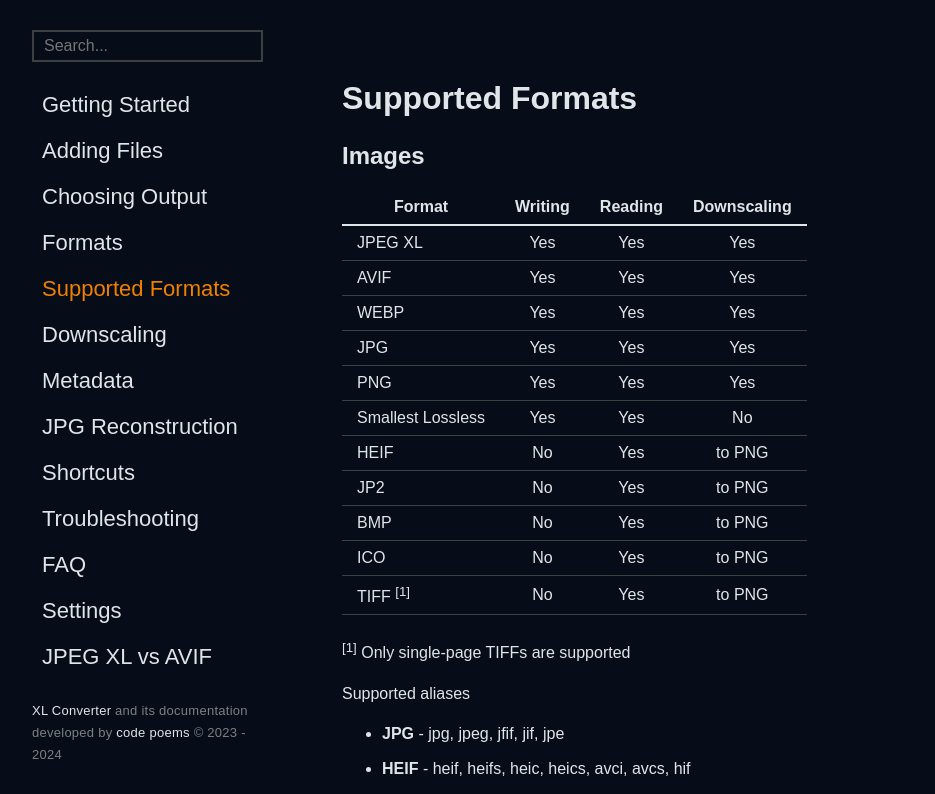
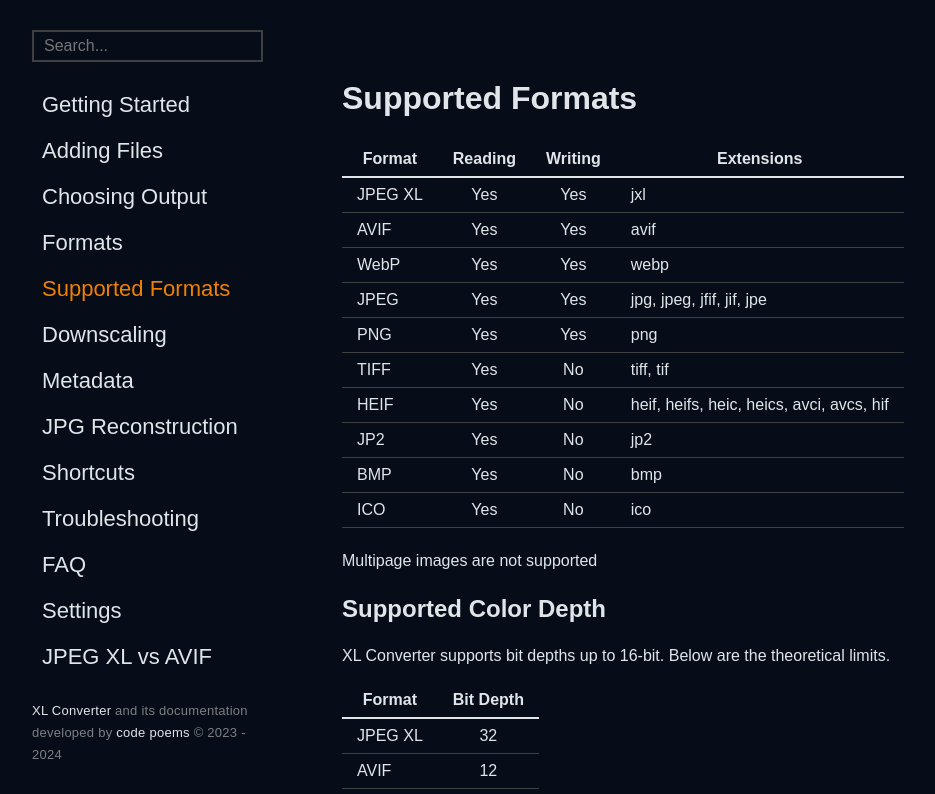
Before and after one commit to JacobDev1/xl-converter-docs, a React (Vite) app: page /supported-formats in a window 1280 px wide. Shown: the top 794 px of the page, without its empty margins (158-1093 px from the left). Built offline with nearby package versions, Linux system fonts and the light colour scheme; the HTML template or start-up script is replaced by a standard one.

Commit message:
Add format table

```diff
--- /dev/null
+++ b/src/components/Table.tsx
@@ -0,0 +1,49 @@
+
+interface TableColumn{
+    key: string;
+    header: string;
+    align?: "left" | "right" | "center";
+}
+
+interface TableRow{
+    [key: string]: string | number;
+}
+
+export interface TableData{
+    columns: TableColumn[];
+    rows: TableRow[];
+}
+
+interface TableProps {
+    tableData: TableData;
+}
+
+export default function Table({tableData}: TableProps){
+    const { columns, rows } = tableData;
+
+    return(<>
+        <table>
+            <thead>
+                <tr>
+                    {columns.map((col) => (
+                        <th key={col.key}>{col.header}</th>
+                    ))}
+                </tr>
+            </thead>
+            <tbody>
+                {rows.map((row, rowIndex) => (
+                    <tr key={rowIndex}>
+                        {columns.map((col) => (
+                            <td
+                                key={col.key}
+                                className={col.align ? `${col.align}-align` : ""}
+                            >
+                                {row[col.key]}
+                            </td>
+                        ))}
+                    </tr>
+                ))}
+            </tbody>
+        </table>
+    </>);
+}
--- a/src/css/main.scss
+++ b/src/css/main.scss
@@ -101,6 +101,16 @@
     }
 }
 
+.left-align{
+    text-align: left;
+}
+.right-align{
+    text-align: right;
+}
+.center-align{
+    text-align: center;
+}
+
 .content{
     margin-left: 40px;
     margin-right: 40px;
--- a/src/pages/SupportedFormats.tsx
+++ b/src/pages/SupportedFormats.tsx
@@ -1,92 +1,31 @@
+import Table, { TableData } from "../components/Table";
+
+const supportedFormatsData: TableData = {
+    columns: [
+        { key: "format", header: "Format", align: "left" },
+        { key: "reading", header: "Reading", align: "center" },
+        { key: "writing", header: "Writing", align: "center" },
+        { key: "ext", header: "Extensions", align: "left" },
+    ],
+    rows: [
+        { format: "JPEG XL", writing: "Yes", reading: "Yes", ext: "jxl" },
+        { format: "AVIF", writing: "Yes", reading: "Yes", ext: "avif" },
+        { format: "WebP", writing: "Yes", reading: "Yes", ext: "webp" },
+        { format: "JPEG", writing: "Yes", reading: "Yes", ext: "jpg, jpeg, jfif, jif, jpe" },
+        { format: "PNG", writing: "Yes", reading: "Yes", ext: "png" },
+        { format: "TIFF", writing: "No", reading: "Yes", ext: "tiff, tif" },
+        { format: "HEIF", writing: "No", reading: "Yes", ext: "heif, heifs, heic, heics, avci, avcs, hif" },
+        { format: "JP2", writing: "No", reading: "Yes", ext: "jp2" },
+        { format: "BMP", writing: "No", reading: "Yes", ext: "bmp" },
+        { format: "ICO", writing: "No", reading: "Yes", ext: "ico" },
+    ]
+}
+
 export default function SupportedFormats(){
     return(<div>
         <h1>Supported Formats</h1>
-        <h2>Images</h2>
-        <table>
-            <thead>
-                <tr>
-                    <th>Format</th>
-                    <th>Writing</th>
-                    <th>Reading</th>
-                    <th>Downscaling</th>
-                </tr>
-            </thead>
-            <tbody>
-                <tr>
-                    <td>JPEG XL</td>
-                    <td>Yes</td>
-                    <td>Yes</td>
-                    <td>Yes</td>
-                </tr>
-                <tr>
-                    <td>AVIF</td>
-                    <td>Yes</td>
-                    <td>Yes</td>
-                    <td>Yes</td>
-                </tr>
-                <tr>
-                    <td>WEBP</td>
-                    <td>Yes</td>
-                    <td>Yes</td>
-                    <td>Yes</td>
-                </tr>
-                <tr>
-                    <td>JPG</td>
-                    <td>Yes</td>
-                    <td>Yes</td>
-                    <td>Yes</td>
-                </tr>
-                <tr>
-                    <td>PNG</td>
-                    <td>Yes</td>
-                    <td>Yes</td>
-                    <td>Yes</td>
-                </tr>
-                <tr>
-                    <td>Smallest Lossless</td>
-                    <td>Yes</td>
-                    <td>Yes</td>
-                    <td>No</td>
-                </tr>
-                <tr>
-                    <td>HEIF</td>
-                    <td>No</td>
-                    <td>Yes</td>
-                    <td>to PNG</td>
-                </tr>
-                <tr>
-                    <td>JP2</td>
-                    <td>No</td>
-                    <td>Yes</td>
-                    <td>to PNG</td>
-                </tr>
-                <tr>
-                    <td>BMP</td>
-                    <td>No</td>
-                    <td>Yes</td>
-                    <td>to PNG</td>
-                </tr>
-                <tr>
-                    <td>ICO</td>
-                    <td>No</td>
-                    <td>Yes</td>
-                    <td>to PNG</td>
-                </tr>
-                <tr>
-                    <td>TIFF <sup>[1]</sup></td>
-                    <td>No</td>
-                    <td>Yes</td>
-                    <td>to PNG</td>
-                </tr>
-            </tbody>
-        </table>
-        <p><sup>[1]</sup> Only single-page TIFFs are supported</p>
-        <p>Supported aliases</p>
-        <ul>
-            <li><b>JPG</b> - jpg, jpeg, jfif, jif, jpe</li>
-            <li><b>HEIF</b> - heif, heifs, heic, heics, avci, avcs, hif</li>
-            <li><b>TIFF</b> - tiff, tif</li>
-        </ul>
+        <Table tableData={supportedFormatsData}/>
+        <p>Multipage images are not supported</p>
 
         <h2>Supported Color Depth</h2>
         <p>XL Converter supports bit depths up to 16-bit. Below are the theoretical limits. </p>
```
